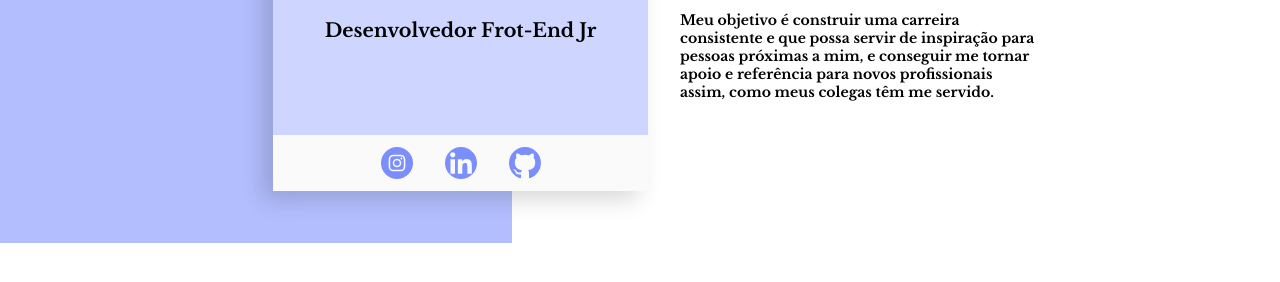
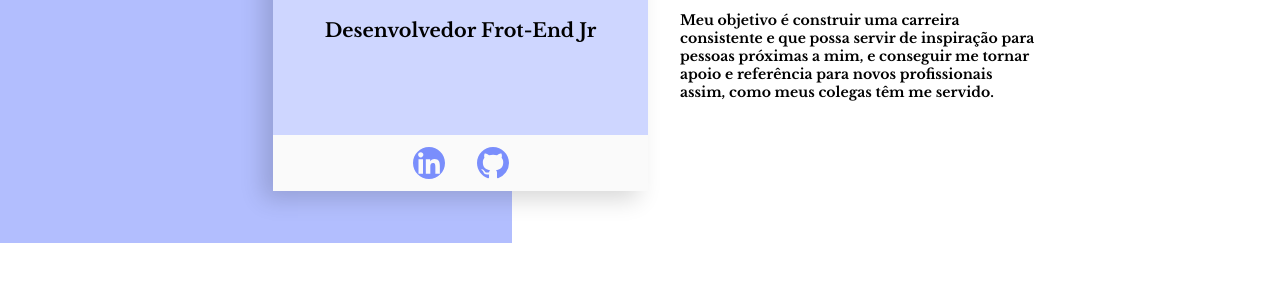
Before and after one commit to vsobastos/Apresentacao, a plain HTML site: page index.html in a window 1280 px wide. Shown: the part 382-664 px from the top of the page. Drawn offline with nearby package versions, Linux system fonts and the light colour scheme.

Commit message:
Remove instagram link item

```diff
--- a/index.html
+++ b/index.html
@@ -20,9 +20,6 @@
                 <h2>Vinicius Sales</h2>
                 <h3>Desenvolvedor Frot-End Jr</h3>
                 <ul class="social_list">
-                    <li class="instagram_link">
-                        <a target="_blank" href="https://www.instagram.com/sr.vini_sales/"></a>
-                    </li>
                     <li class="linkedin_link">
                         <a target="_blank" href="https://www.linkedin.com/in/v-sales/"></a>
                     </li>
--- a/style.css
+++ b/style.css
@@ -120,10 +120,7 @@ section div.personal_infos {
     margin: 0;
     padding: 0;
     background-color: #fafafa;
-}
-
-.social_list li:nth-child(2) {
-    padding: 0 32px;
+    gap: 32px;
 }
 
 .social_list li a::before {
@@ -133,10 +130,6 @@ section div.personal_infos {
     height: 32px;
     background-size: cover;
     background-repeat: no-repeat;
-}
-
-.instagram_link a:before {
-    background-image: url("/img/insta.svg");
 }
 
 .linkedin_link a:before {
```
